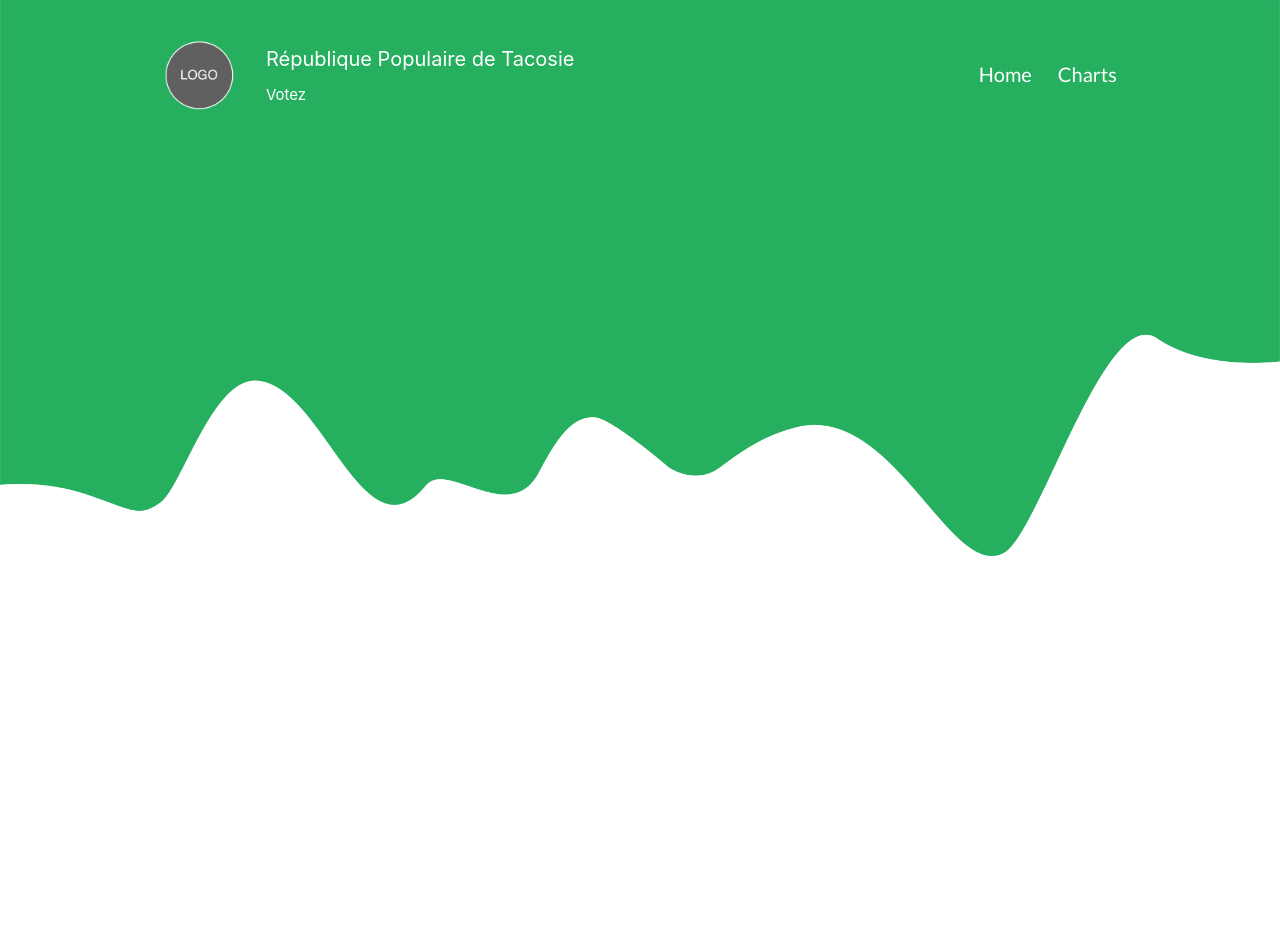
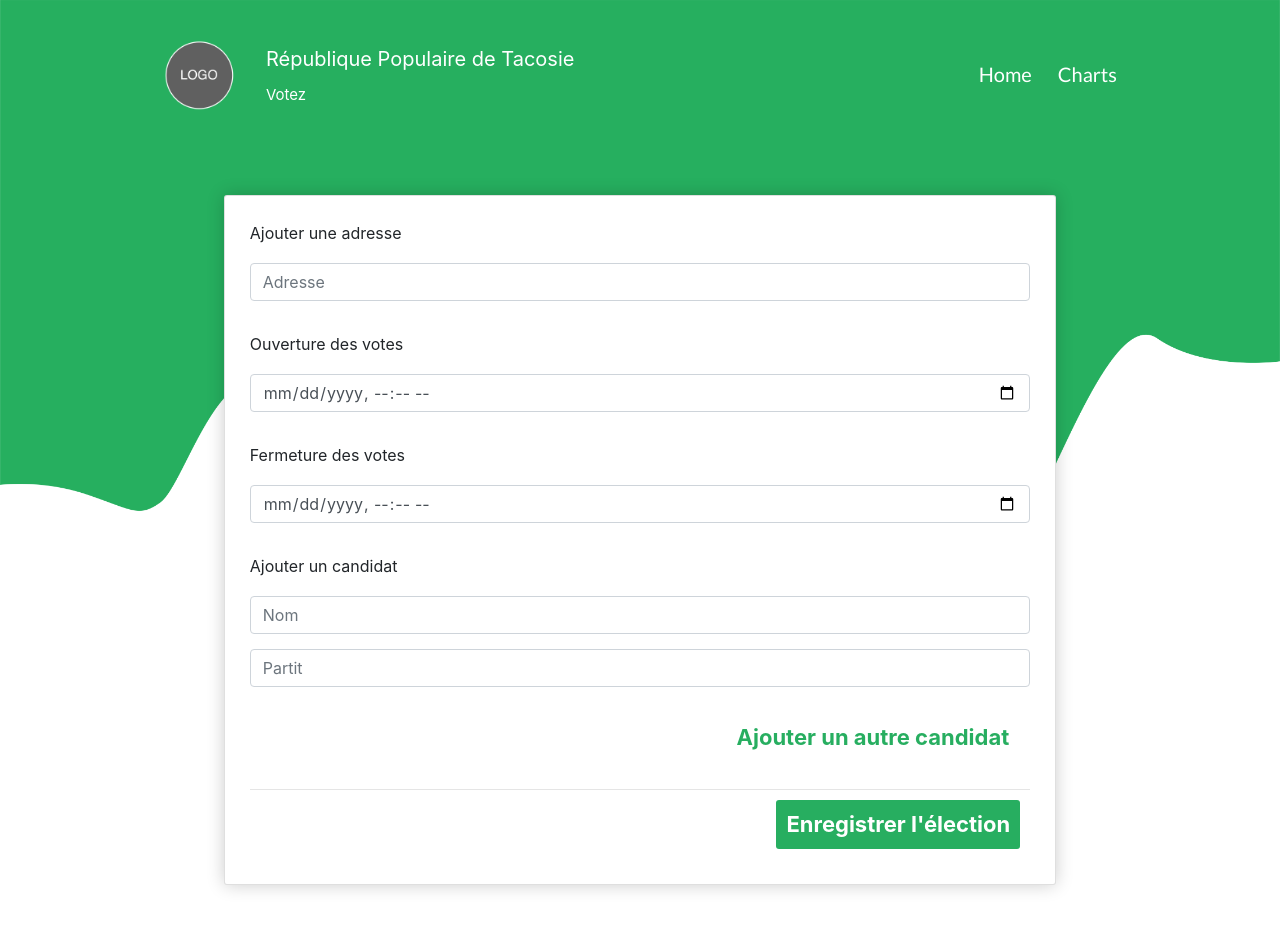
Before and after one commit to LChausiaux/tacosie, a React (Create React App) app: page /administration in a window 1280 px wide. Before the commit the page ends 800 px from the top, so only its background shows below. Built offline with nearby package versions, Linux system fonts and the light colour scheme.

Commit message:
Added administration panel

```diff
--- a/src/App.js
+++ b/src/App.js
@@ -4,6 +4,7 @@
 import Candidats from "./components/candidats.component";
 import Navbar from "./components/navbar.component";
 import Charts from "./components/charts.component";
+import Administration from "./components/administration.component";
 
 import "bootstrap/dist/css/bootstrap.min.css"
 import './scss/app.scss';
@@ -17,6 +18,7 @@
             <Route path="/" exact component={Landing} />
             <Route path="/candidats" exact component={Candidats} />
             <Route path="/charts" exact component={Charts} />
+            <Route path="/administration" exact component={Administration} />
         </Router>
     );
 }
--- /dev/null
+++ b/src/components/administration.component.js
@@ -0,0 +1,67 @@
+import React, {Component} from "react";
+import Graph from "./graph.component";
+import {Bar, Pie} from 'react-chartjs-2';
+
+export default class Pros extends Component
+{
+
+    constructor(props)
+    {
+        super(props);
+        this.addCandidat = this.addCandidat.bind(this);
+    }
+
+    addCandidat()
+    {
+        let candidatContainer = document.getElementById('candidat-container');
+        candidatContainer.innerHTML += '<div class="candidat">\n' +
+            '            <label for="candidat-name">Ajouter un candidat</label>\n' +
+            '            <input id=\'candidat-name\' name=\'candidat-name[]\' class=\'form-control\' type="text"\n' +
+            '                   placeholder=\'Nom\'/>\n' +
+            '            <input id=\'candidat-partit\' name=\'candidat-partit[]\' class=\'form-control\' type="text"\n' +
+            '                   placeholder=\'Partit\'/>\n' +
+            '        </div>\n';
+    }
+
+    render()
+    {
+        return (
+            <div className='container administration'>
+                <div className="row justify-content-center">
+                    <div className="card col-sm-9">
+                        <div className="form-group">
+                            <label htmlFor="address">Ajouter une adresse</label>
+                            <input id='address' name='address' className='form-control' type="text"
+                                   placeholder={'Adresse'}/>
+                        </div>
+                        <div className="form-group">
+                            <label htmlFor="start">Ouverture des votes</label>
+                            <input id="start" className='form-control' type="datetime-local"/>
+                        </div>
+                        <div className="form-group">
+                            <label htmlFor="end">Fermeture des votes</label>
+                            <input id="end" className='form-control' type="datetime-local"/>
+                        </div>
+                        <div className="form-group">
+                            <div className="candidat" id='candidat-container'>
+                                <label htmlFor="candidat-name">Ajouter un candidat</label>
+                                <input id='candidat-name' name='candidat-name[]' className='form-control' type="text"
+                                       placeholder='Nom'/>
+                                <input id='candidat-partit' name='candidat-partit[]' className='form-control'
+                                       type="text"
+                                       placeholder='Partit'/>
+                            </div>
+                            <div className="btn-bar">
+                                <div className='btn btn-primary-light' onClick={this.addCandidat}>Ajouter un autre candidat</div>
+                            </div>
+                        </div>
+                        <hr/>
+                        <div className="btn-bar">
+                            <div className='btn btn-primary'>Enregistrer l'élection</div>
+                        </div>
+                    </div>
+                </div>
+            </div>
+        );
+    }
+}
--- a/src/scss/_main.scss
+++ b/src/scss/_main.scss
@@ -138,5 +138,27 @@
 				display : none;
 			}
 		}
+
+		&.administration
+		{
+			.card
+			{
+				padding: 25px;
+				.form-control
+				{
+					margin: 10px 0 15px;
+				}
+
+				.btn-bar
+				{
+					padding: 10px 0;
+				}
+
+				hr
+				{
+					margin: 0;
+				}
+			}
+		}
 	}
 }
```
